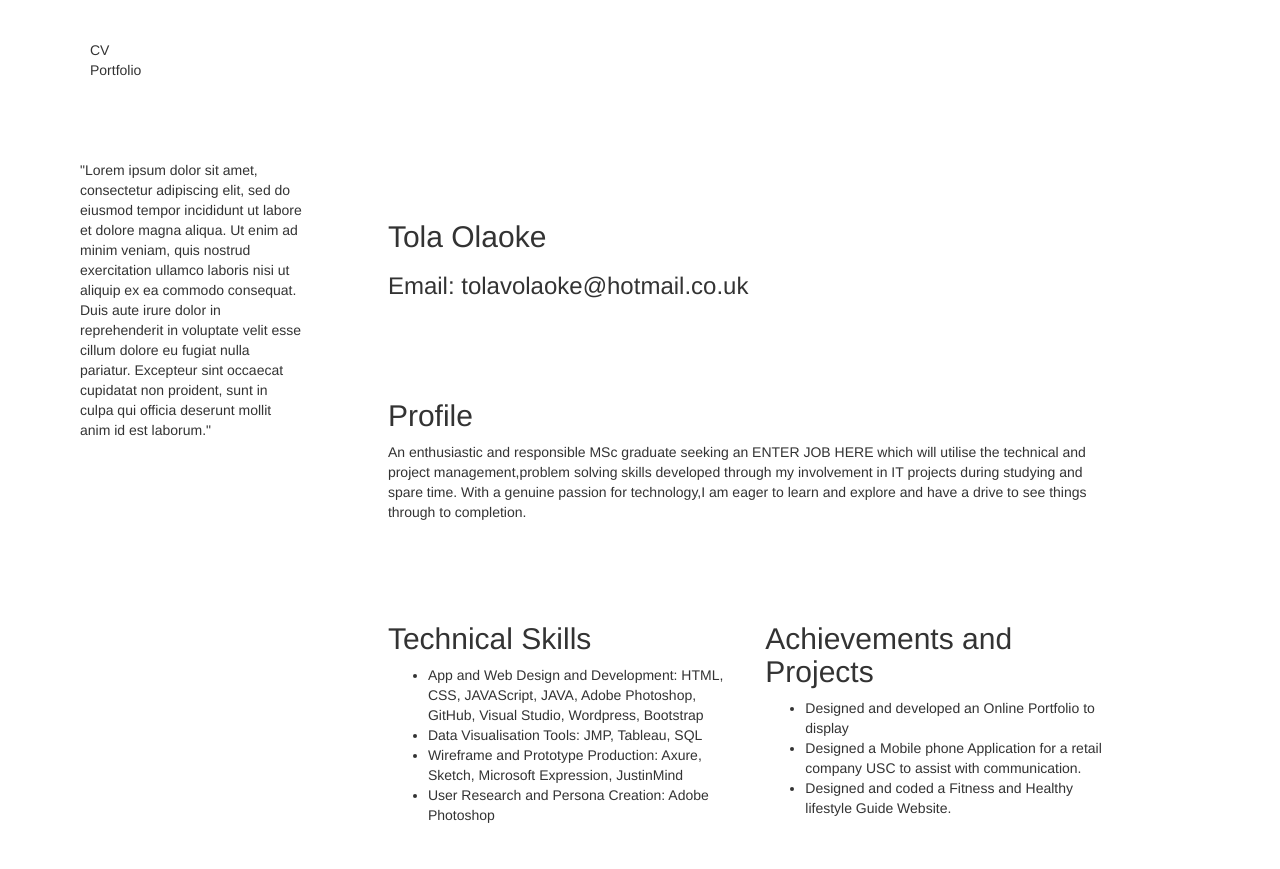
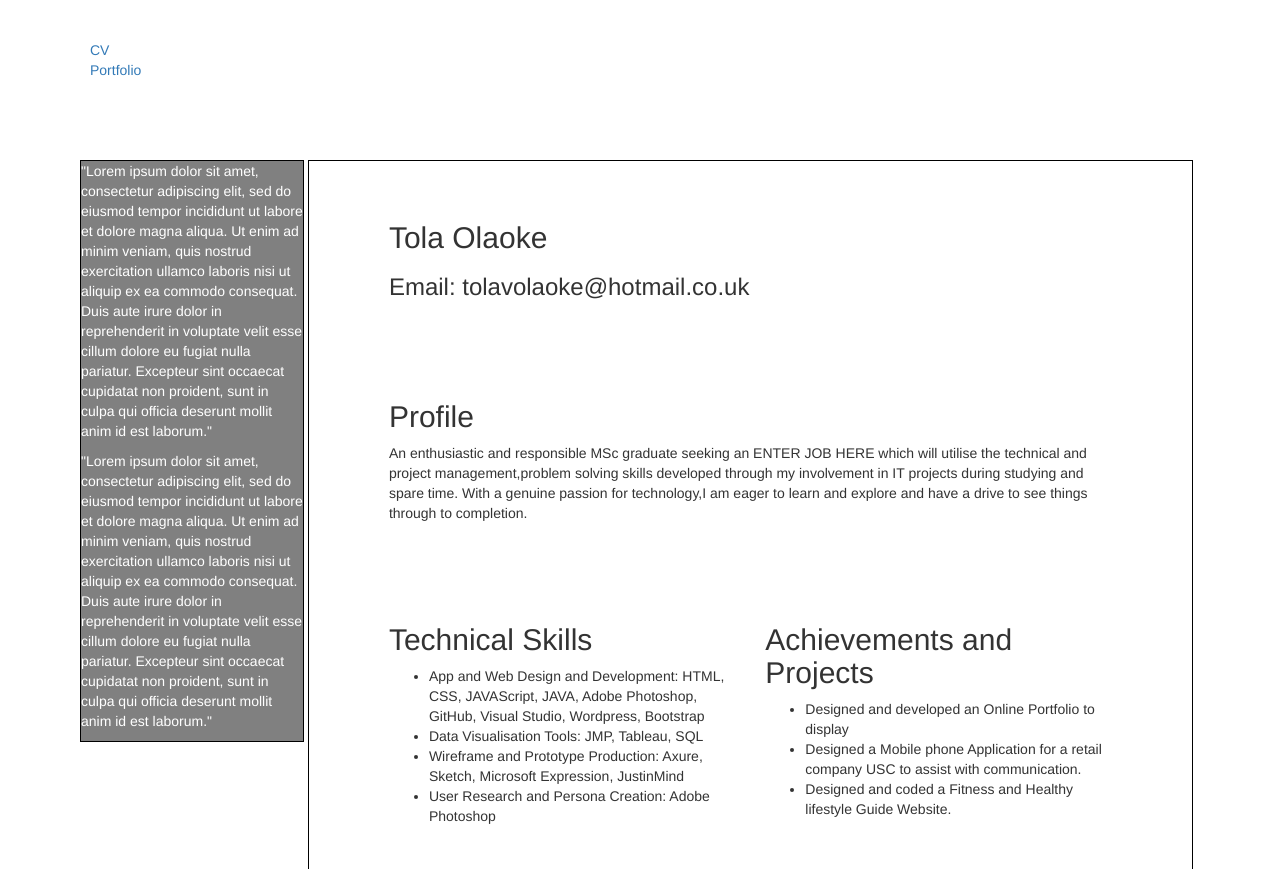
Before and after one commit to tolavolaoke/portfolio, a plain HTML site: page index.html in a window 1280 px wide. Shown: the top 869 px of the page. Drawn offline with nearby package versions, Linux system fonts and the light colour scheme.

Commit message:
added portfolio.html page, linked nav list to pages, aligned the left and right columns

```diff
--- a/css/style.css
+++ b/css/style.css
@@ -21,6 +21,7 @@ margin:0 auto;
 align:right;
 width: 79%;
 display:inline-block;
+border:solid 1px black;
 
 }
 
@@ -32,6 +33,9 @@ display:inline-block;
   display: inline-block;
   align: left;
   vertical-align: top;
+  background-color: grey;
+  color:white;
+  border: solid 1px black;
 }
 
 .nav ul{
--- a/index.html
+++ b/index.html
@@ -22,8 +22,8 @@
 
 
 <ul>
-  <li a href="cv.html">CV</li>
-  <li href="portfolio.html">Portfolio</li>
+  <li> <a href="index.html">CV</a></li>
+  <li> <a href="portfolio.html">Portfolio</a></li>
 </ul>
 
 </section>
@@ -31,12 +31,19 @@
 
 <section>
     <div id="left">
-      "Lorem ipsum dolor sit amet, consectetur adipiscing elit, sed do eiusmod
+    <p>  "Lorem ipsum dolor sit amet, consectetur adipiscing elit, sed do eiusmod
       tempor incididunt ut labore et dolore magna aliqua. Ut enim ad minim veniam,
       quis nostrud exercitation ullamco laboris nisi ut aliquip ex ea commodo consequat.
       Duis aute irure dolor in reprehenderit in voluptate velit esse cillum dolore eu fugiat
        nulla pariatur. Excepteur sint occaecat cupidatat non proident, sunt in culpa qui
-       officia deserunt mollit anim id est laborum."
+       officia deserunt mollit anim id est laborum."</p>
+
+       <p>"Lorem ipsum dolor sit amet, consectetur adipiscing elit, sed do eiusmod
+       tempor incididunt ut labore et dolore magna aliqua. Ut enim ad minim veniam,
+       quis nostrud exercitation ullamco laboris nisi ut aliquip ex ea commodo consequat.
+       Duis aute irure dolor in reprehenderit in voluptate velit esse cillum dolore eu fugiat
+        nulla pariatur. Excepteur sint occaecat cupidatat non proident, sunt in culpa qui
+        officia deserunt mollit anim id est laborum."</p>
 
     </div>
 
```
Also changed, not shown: portfolio.html (added, +71 -0 lines).
